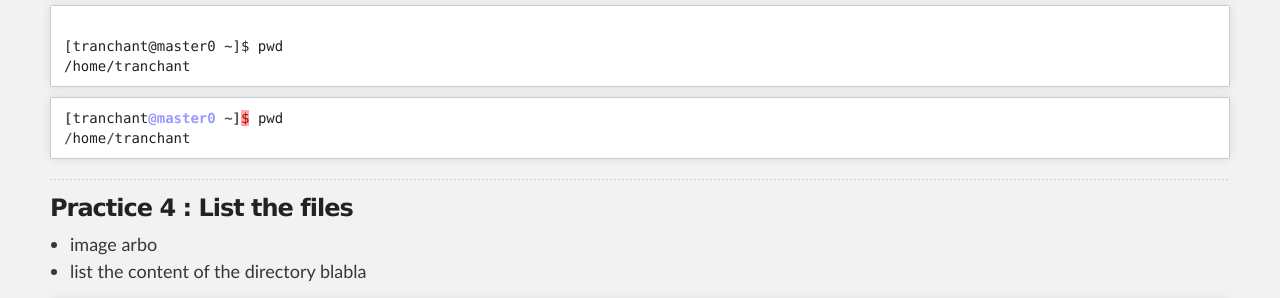
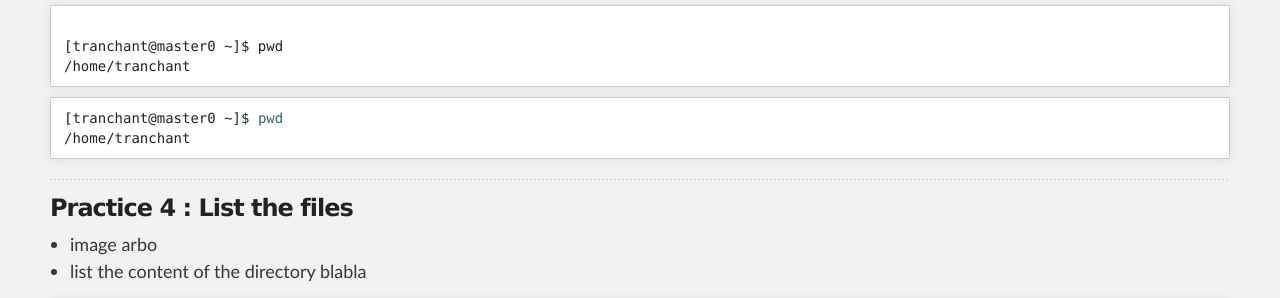
Before and after one commit to SouthGreenPlatform/trainings, a Jekyll site: the page built from _pages/linux/linuxPractice.md, in a window 1280 px wide and 900 px high, scrolled down 2983 px. Shown: the part 150-448 px from the top of the window. Built offline with Jekyll 4.4.1, drawn with Linux system fonts in a browser that asks for light colours; nearby versions of some CDN libraries.

Commit message:
Update linuxPractice.md

```diff
--- a/_pages/linux/linuxPractice.md
+++ b/_pages/linux/linuxPractice.md
@@ -112,7 +112,7 @@ In the FileZilla menu, go to _File > Site Manager_. Then go through these 5 step
 /home/tranchant
 </code></pre>
 
-{% highlight java %}
+{% highlight shell %}
 [tranchant@master0 ~]$ pwd
 /home/tranchant
 {% endhighlight %}
```
